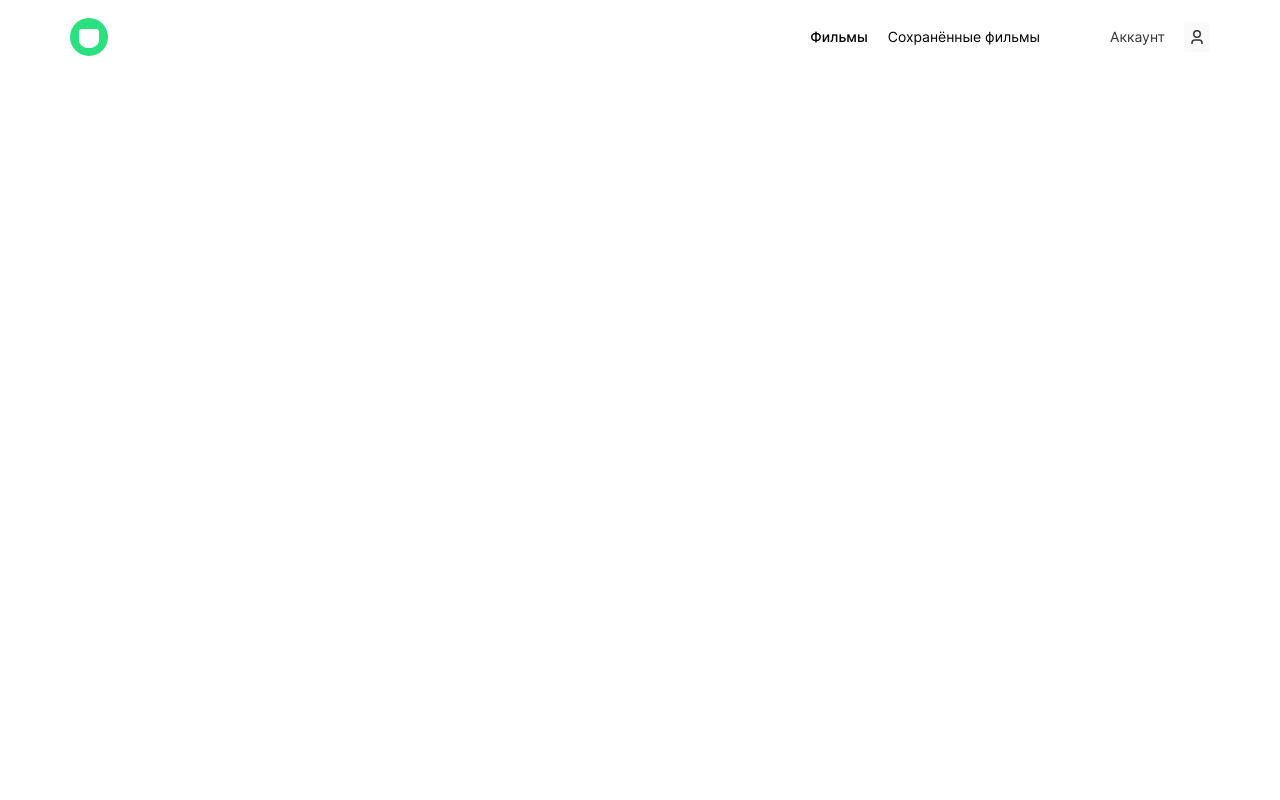
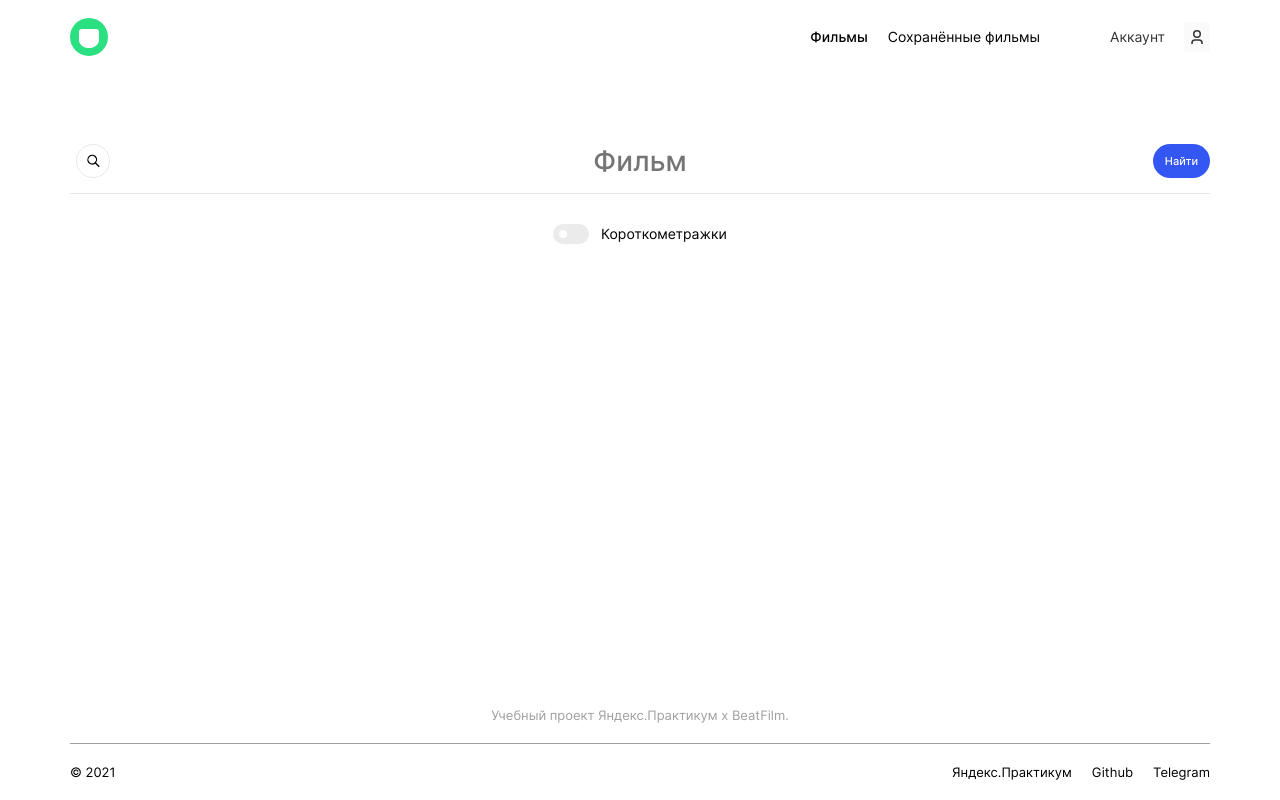
Before and after one commit to SiroBg/movies-explorer-frontend, a React (Create React App) app: page /movies in a window 1280 px wide. Built offline with nearby package versions, Linux system fonts and the light colour scheme.

Commit message:
feat: сверстать форму поиска

```diff
--- a/src/components/App/App.css
+++ b/src/components/App/App.css
@@ -3,6 +3,7 @@
   flex-direction: column;
   align-items: center;
   min-width: 320px;
+  min-height: 100vh;
   font-family: 'Inter', 'Arial', sans-serif;
   -moz-osx-font-smoothing: grayscale;
   -webkit-font-smoothing: antialiased;
--- a/src/components/Footer/Footer.css
+++ b/src/components/Footer/Footer.css
@@ -1,4 +1,5 @@
 .footer {
+  flex-shrink: 0;
   display: grid;
   grid-template-columns: 1fr 1fr;
   grid-template-areas:
--- a/src/components/Movies/Movies.css
+++ b/src/components/Movies/Movies.css
@@ -0,0 +1,5 @@
+.movies {
+  flex: 1 0 auto;
+  max-width: 1140px;
+  width: 100%;
+}
--- a/src/components/Movies/Movies.js
+++ b/src/components/Movies/Movies.js
@@ -1,10 +1,15 @@
 import Header from '../Header/Header';
+import Footer from '../Footer/Footer';
+import SearchForm from '../SearchForm/SearchForm';
 
 function Movies() {
   return (
     <>
       <Header />
-      <main></main>
+      <main className="movies">
+        <SearchForm />
+      </main>
+      <Footer />
     </>
   );
 }
--- a/src/components/SearchForm/SearchForm.css
+++ b/src/components/SearchForm/SearchForm.css
@@ -0,0 +1,133 @@
+.search-form {
+  display: flex;
+  flex-direction: column;
+  align-items: center;
+  padding: 70px 0 48px;
+}
+
+.search-form__container {
+  position: relative;
+  align-self: stretch;
+  margin-bottom: 29px;
+  background: url(../../images/search-form__icon.svg) 6px 0 no-repeat;
+}
+
+.search-form__search-field {
+  box-sizing: border-box;
+  display: block;
+  width: 100%;
+  padding: 0 59px 15px;
+  font-size: 28px;
+  font-weight: 500;
+  line-height: 34px;
+  text-align: center;
+  border: none;
+  border-bottom: 1px solid #e8e8e8;
+  outline: none;
+  background-color: transparent;
+}
+
+.search-form__search-field:focus {
+  border-bottom-color: #3456f3;
+}
+
+.search-form__button {
+  position: absolute;
+  top: 0;
+  right: 0;
+  padding: 8px 12px;
+  font-size: 11px;
+  font-weight: 500;
+  line-height: 18px;
+  color: #fff;
+  border: none;
+  border-radius: 48px;
+  background-color: #3456f3;
+  cursor: pointer;
+}
+
+.search-form__button:hover {
+  opacity: 0.6;
+}
+
+.search-form__button:active {
+  opacity: 0.8;
+}
+
+.search-form__checkbox-label {
+  display: flex;
+  justify-content: space-between;
+  align-items: center;
+  padding: 1px 0;
+  font-size: 14px;
+  font-weight: 400;
+  line-height: 18px;
+}
+
+.search-form__checkbox {
+  position: absolute;
+  clip: rect(0 0 0 0);
+  width: 1px;
+  height: 1px;
+  margin: -1px;
+}
+
+.search-form__checkbox-slider {
+  position: relative;
+  display: block;
+  width: 36px;
+  height: 20px;
+  margin-right: 12px;
+  background-color: #ebebeb;
+  border-radius: 20px;
+  transition: background-color 0.4s ease;
+}
+
+.search-form__checkbox-slider::before {
+  content: '';
+  position: absolute;
+  top: 6px;
+  left: 6px;
+  width: 8px;
+  height: 8px;
+  background-color: #fff;
+  border-radius: 50%;
+  transition: transform 0.4s ease;
+}
+
+.search-form__checkbox:checked + .search-form__checkbox-slider::before {
+  transform: translateX(16px);
+}
+
+.search-form__checkbox:checked + .search-form__checkbox-slider {
+  background-color: #2be080;
+}
+
+@media all and (max-width: 1279px) {
+  .search-form {
+    padding: 86px 30px 61px;
+  }
+}
+
+@media all and (max-width: 767px) {
+  .search-form {
+    padding: 92px 14px 50px;
+  }
+
+  .search-form__container {
+    margin-bottom: 42px;
+    background: none;
+  }
+
+  .search-form__search-field {
+    padding-left: 0;
+    padding-top: 6px;
+    font-size: 18px;
+    line-height: 22px;
+    text-align: left;
+  }
+
+  .search-form__checkbox-label {
+    font-size: 11px;
+  }
+}
--- a/src/components/SearchForm/SearchForm.js
+++ b/src/components/SearchForm/SearchForm.js
@@ -0,0 +1,23 @@
+function SearchForm() {
+  return (
+    <form className="search-form" method="get" noValidate>
+      <div className="search-form__container">
+        <input
+          type="text"
+          className="search-form__search-field"
+          placeholder="Фильм"
+        />
+        <button type="submit" className="search-form__button">
+          Найти
+        </button>
+      </div>
+      <label className="search-form__checkbox-label">
+        <input type="checkbox" className="search-form__checkbox" />
+        <span className="search-form__checkbox-slider"></span>
+        Короткометражки
+      </label>
+    </form>
+  );
+}
+
+export default SearchForm;
--- a/src/index.css
+++ b/src/index.css
@@ -13,3 +13,5 @@
 @import url(./components/AboutMe/AboutMe.css);
 @import url(./components/Portfolio/Portfolio.css);
 @import url(./components/Footer/Footer.css);
+@import url(./components/Movies/Movies.css);
+@import url(./components/SearchForm/SearchForm.css);
```
Also changed, not shown: src/images/search-form__icon.svg (added).
